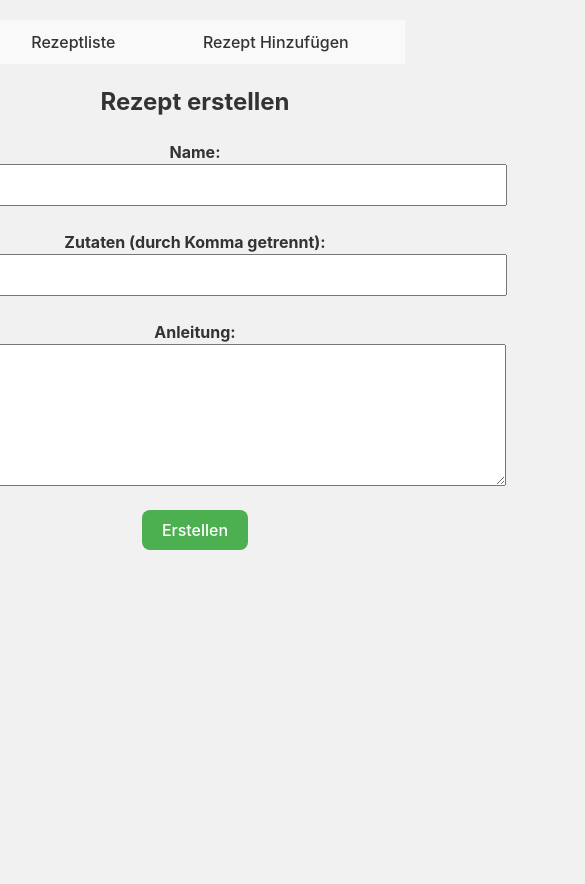
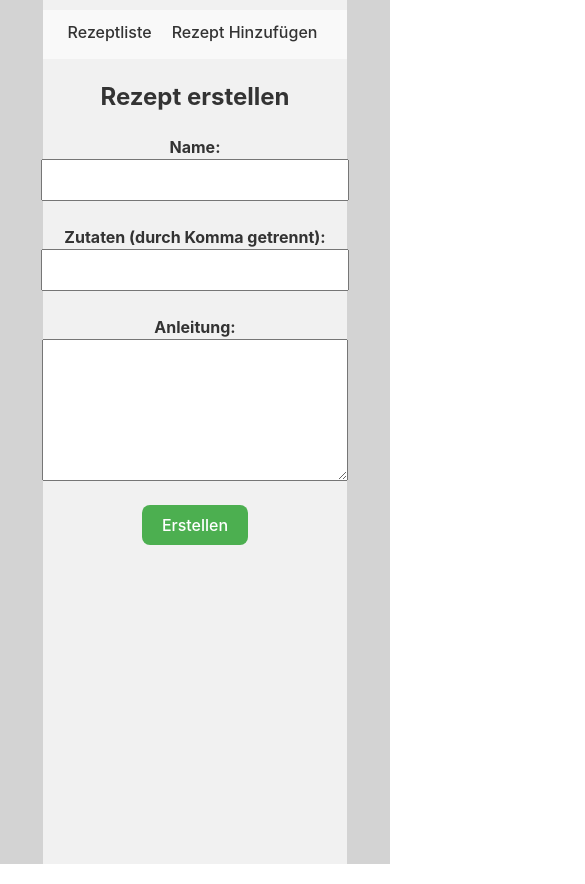
Before and after one commit to F-Krc/backend-exercise, a React (Vite) app in the folder fullstack-rezeptbuch-App/frontend/: page /form in a window 390 px wide. Shown: the top 884 px of the page, 585 px wide, since content can reach past the window. Built offline with nearby package versions, Linux system fonts and the light colour scheme; no server answers.

Commit message:
add media query

```diff
--- a/fullstack-rezeptbuch-App/frontend/src/App.css
+++ b/fullstack-rezeptbuch-App/frontend/src/App.css
@@ -1,3 +1,5 @@
+/* Styles for screen widths above 600px */
+
 body {
   display: flex;
   justify-content: center;
@@ -73,7 +75,8 @@ body {
   flex-direction: column;
   align-items: center;
   gap: 20px;
-  width: 600px;
+  width: 100%;
+  max-width: 600px;
   margin-bottom: 20px;
 }
 
@@ -93,7 +96,7 @@ body {
   color: #333;
 }
 
-.recipe button{
+.recipe button {
   margin-right: 10px;
 }
 
@@ -101,6 +104,7 @@ body {
   background-color: #5e5eec;
   color: #fff;
 }
+
 .recipe-details {
   margin-top: 10px;
 }
@@ -161,3 +165,106 @@ body {
 .error-message {
   color: red;
 }
+
+/* Media query for screen width 420px */
+
+@media only screen and (max-width: 420px) {
+  .container {
+    min-width: auto;
+    padding: 10px;
+  }
+
+  .navbar {
+    width: 100%;
+    padding: 10px;
+  }
+
+  .navbar-nav {
+    flex-wrap: wrap;
+    justify-content: center;
+  }
+
+  .nav-item {
+    margin-right: 5px;
+    margin-bottom: 5px;
+  }
+
+  .title {
+    font-size: 24px;
+    margin-bottom: 10px;
+  }
+
+  .search-bar input[type='text'] {
+    width: 100%;
+    margin-right: 0;
+  }
+
+  .recipe-list {
+    width: 100%;
+    max-width: 100%;
+    /* padding: 0 10px; Added padding to create space between cards */
+  }
+
+  .recipe {
+    padding: 10px; /* Reduced padding for smaller cards */
+  }
+
+  .recipe-form input[type='text'],
+  .recipe-form textarea {
+    width: 100%;
+    padding: 10px;
+    font-size: 16px;
+  }
+}
+
+/* Media query for screen width 600px */
+
+@media only screen and (max-width: 600px) {
+  .container {
+    min-width: auto;
+    padding: 10px;
+  }
+
+  .navbar {
+    width: 100%;
+    padding: 10px;
+  }
+
+  .navbar-nav {
+    flex-wrap: wrap;
+    justify-content: center;
+  }
+
+  .nav-item {
+    margin-right: 5px;
+    margin-bottom: 5px;
+  }
+
+  .title {
+    font-size: 24px;
+    margin-bottom: 10px;
+  }
+
+  .search-bar input[type='text'] {
+    width: 90%;
+    margin-right: 0;
+  }
+
+  .recipe-list {
+    width: 100%;
+    max-width: 100%;
+    /* padding: 0 5px; Added padding to create space between cards */
+  }
+
+  .recipe {
+    padding: 10px;
+    margin: 20px; /* Reduced padding for smaller cards */
+  }
+
+  .recipe-form input[type='text'],
+  .recipe-form textarea {
+    width: 100%;
+    padding: 10px;
+    font-size: 16px;
+  }
+}
```
